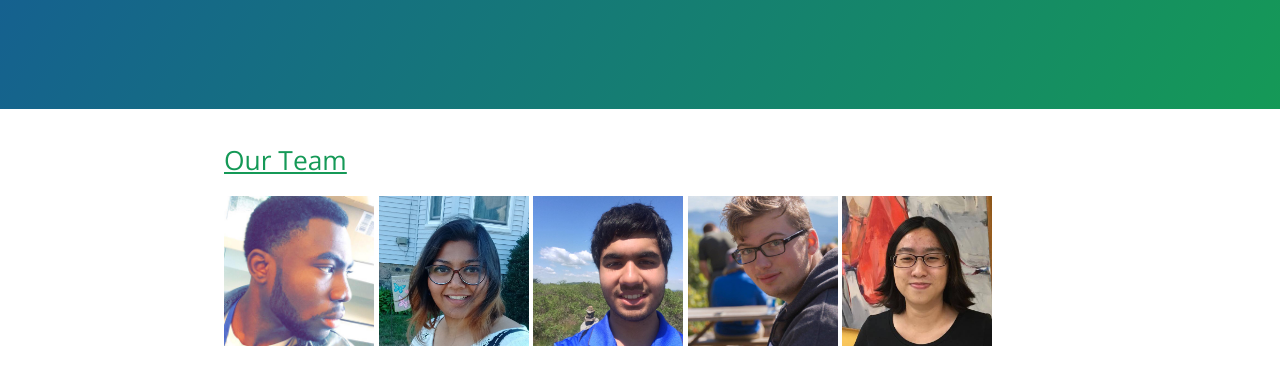
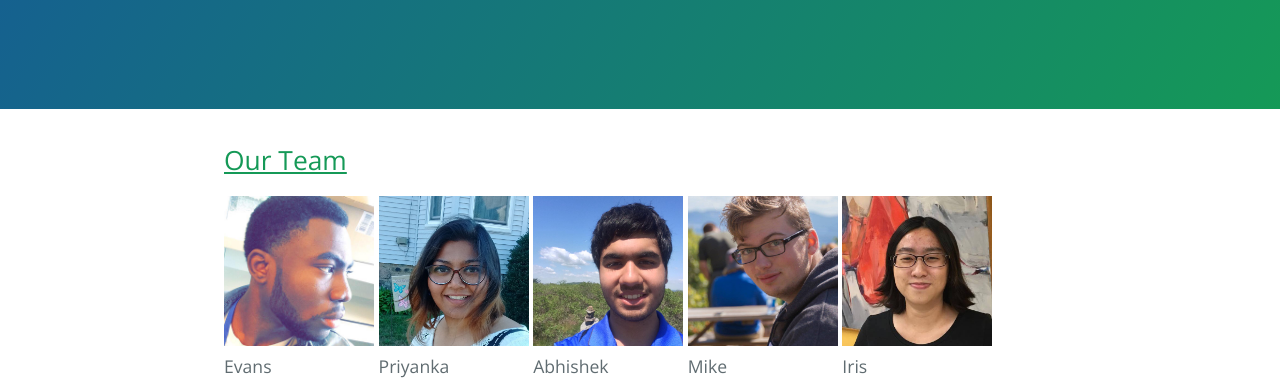
Before and after one commit to gameofloans/gameofloans.github.io, a plain HTML site: page index.html in a window 1280 px wide. Shown: the part 416-799 px from the top of the page. Drawn offline with nearby package versions, Linux system fonts and the light colour scheme.

Commit message:
added captions for team photos

```diff
--- a/index.html
+++ b/index.html
@@ -19,11 +19,26 @@
     <section class="main-content">
 <h2>
 <a id="our-team" class="anchor" href="#our-team" aria-hidden="true"><span aria-hidden="true" class="octicon octicon-link"></span></a><u>Our Team</u></h2>
-<img alt="team member" src="images/gol_evans.jpg" height="150" width="150">
-<img alt="team member" src="images/gol_pri.jpg" height="150" width="150">
-<img alt="team member" src="images/gol_ab.jpg" height="150" width="150">
-<img alt="team member" src="images/gol_mike.jpg" height="150" width="150">
-<img alt="team member" src="images/gol_iris.jpg" height="150" width="150">
+<figure>
+ <img alt="team member" src="images/gol_evans.jpg" height="150" width="150">
+ <figcaption>Evans</figcaption>
+</figure>
+<figure>
+ <img alt="team member" src="images/gol_pri.jpg" height="150" width="150">
+ <figcaption>Priyanka</figcaption>
+</figure>
+<figure>
+ <img alt="team member" src="images/gol_ab.jpg" height="150" width="150">
+ <figcaption>Abhishek</figcaption>
+</figure>
+<figure>
+ <img alt="team member" src="images/gol_mike.jpg" height="150" width="150">
+ <figcaption>Mike</figcaption>
+</figure>
+<figure>
+ <img alt="team member" src="images/gol_iris.jpg" height="150" width="150">
+ <figcaption>Iris</figcaption>
+</figure>
 
 <h2>
 <a id="who-we-are" class="anchor" href="#who-we-are" aria-hidden="true"><span aria-hidden="true" class="octicon octicon-link"></span></a><u>Who we are</u></h2>
--- a/stylesheets/stylesheet.css
+++ b/stylesheets/stylesheet.css
@@ -1,5 +1,11 @@
 * {
   box-sizing: border-box; }
+
+figure{
+  border: 0;
+  margin: 0;
+  display: inline-block;
+}
 
 body {
   padding: 0;
```
